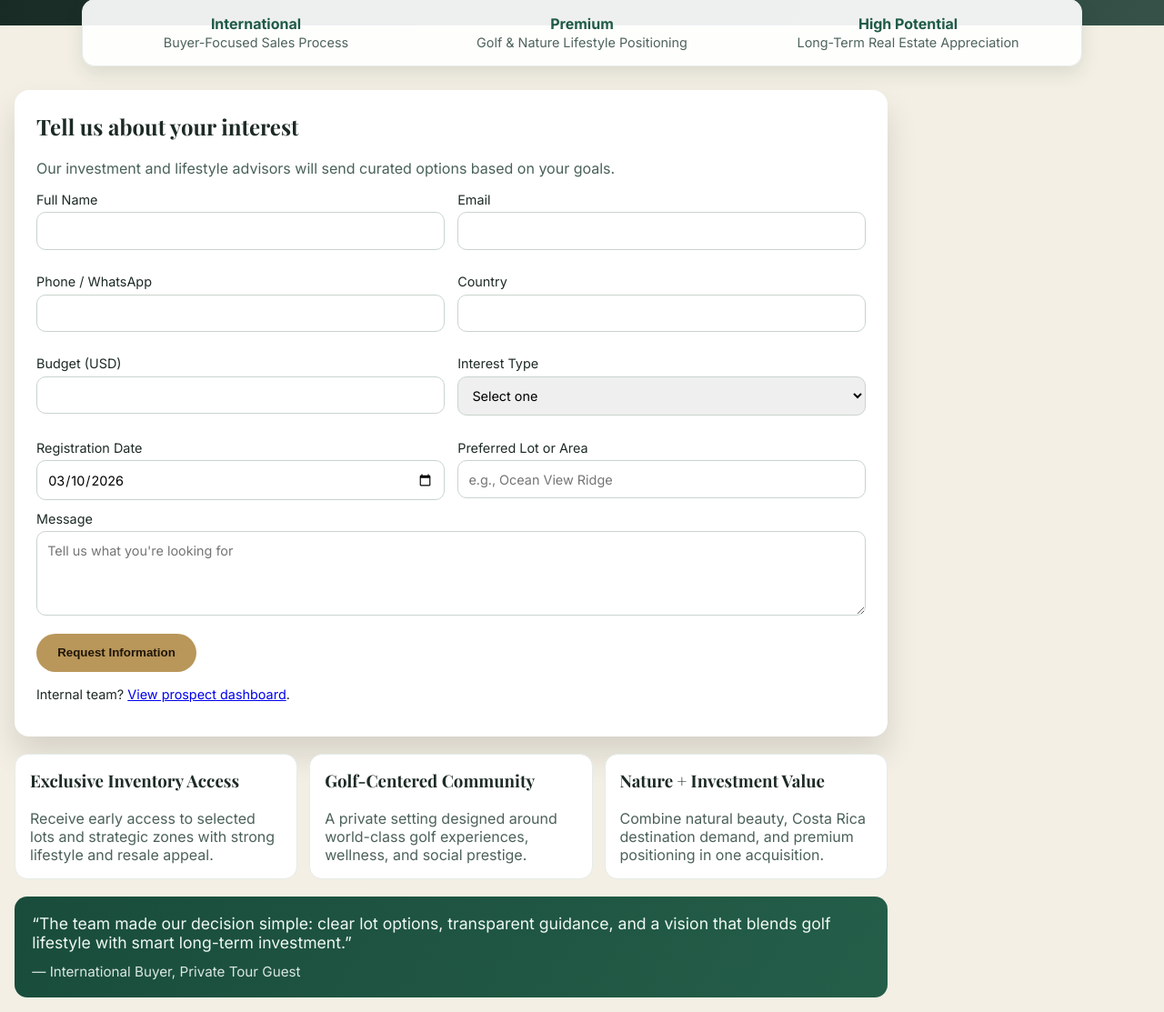
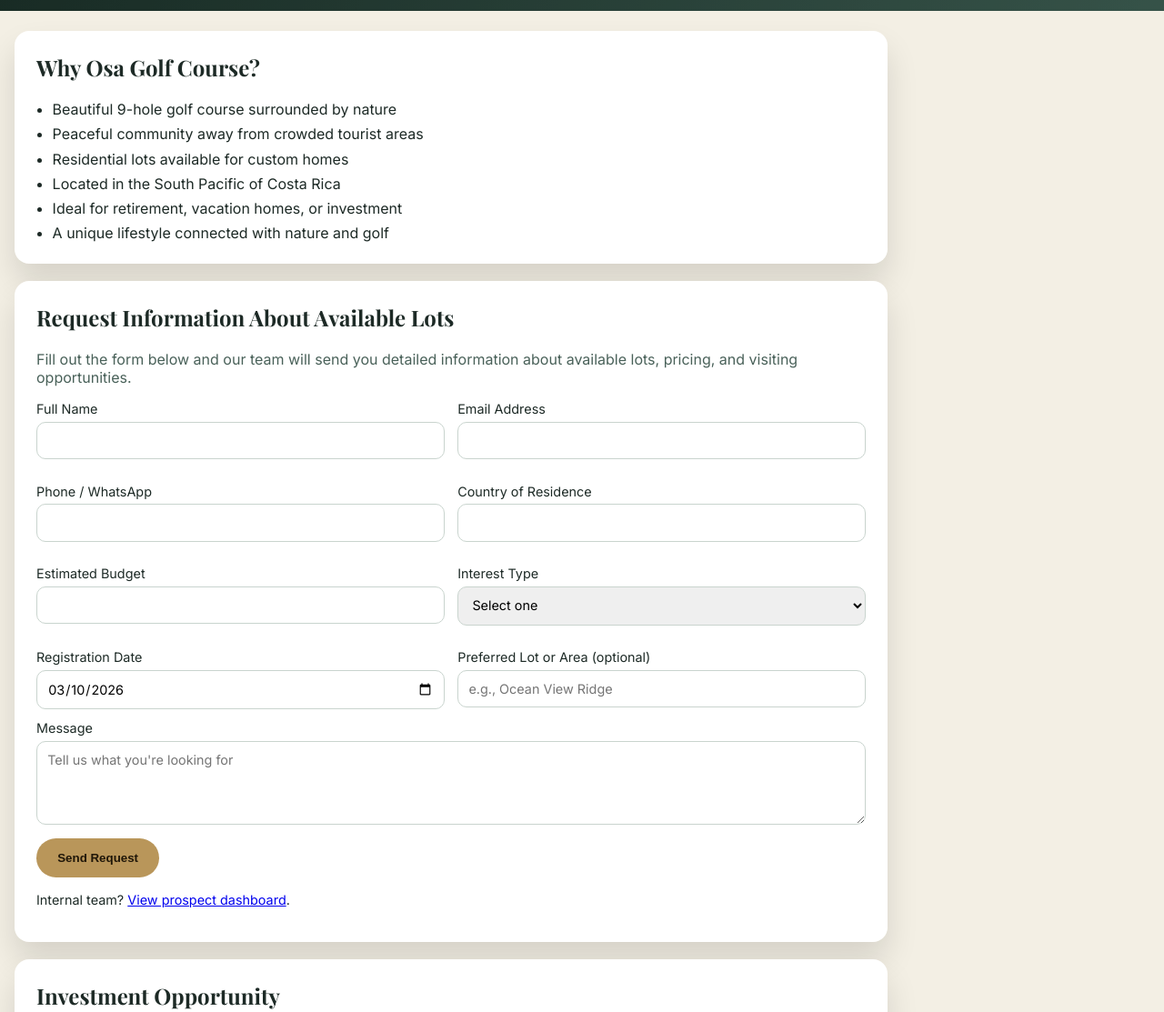
Before and after one commit to kennarias-cpu/codex-test, a Python web app: template templates/index.html in a window 1280 px wide. Shown: the part 580-1693 px from the top of the page at 91% size. Run offline with Jinja, Linux system fonts and the light colour scheme; the template is opened without the code that fills it, so the values that code supplies are empty; grey boxes are pictures that could not be loaded.

Commit message:
Align landing copy and follow-up messaging for sales conversion

```diff
--- a/static/script.js
+++ b/static/script.js
@@ -21,15 +21,13 @@ form?.addEventListener('submit', async (event) => {
 
     const result = await response.json();
     feedback.className = response.ok ? 'feedback success' : 'feedback error';
+    feedback.textContent = result.message;
 
-    if (response.ok && result.classification) {
-      feedback.textContent = `${result.message} Priority status: ${result.classification}.`;
+    if (response.ok) {
       form.reset();
       if (registrationDateField) {
         registrationDateField.value = new Date().toISOString().slice(0, 10);
       }
-    } else {
-      feedback.textContent = result.message;
     }
   } catch (error) {
     feedback.className = 'feedback error';
--- a/static/styles.css
+++ b/static/styles.css
@@ -18,7 +18,7 @@ body {
 
 .hero {
   position: relative;
-  min-height: 76vh;
+  min-height: 74vh;
   display: flex;
   align-items: center;
   justify-content: center;
@@ -30,18 +30,13 @@ body {
 }
 
 .overlay { position: absolute; inset: 0; background: rgba(5, 20, 14, 0.28); }
-
 .hero-content { position: relative; max-width: 980px; color: var(--white); }
-
 .eyebrow { letter-spacing: 0.1em; text-transform: uppercase; font-size: 0.78rem; margin-bottom: 0.8rem; }
 
 h1, h2, h3 { font-family: 'Playfair Display', serif; margin-top: 0; }
-
 h1 { font-size: clamp(2rem, 4vw, 3.5rem); line-height: 1.2; }
-
-.subtitle { max-width: 760px; margin: 1rem auto 2rem; font-size: 1.08rem; }
-
-.hero-actions { display: flex; justify-content: center; gap: 0.7rem; flex-wrap: wrap; }
+.subtitle { max-width: 760px; margin: 1rem auto; font-size: 1.08rem; }
+.hero-description { max-width: 900px; margin: 0 auto 1.8rem; line-height: 1.65; }
 
 .cta-button,
 button[type='submit'] {
@@ -56,48 +51,11 @@ button[type='submit'] {
   cursor: pointer;
 }
 
-.ghost {
-  background: transparent;
-  border: 1px solid #e4d0a8;
-  color: #f6ead5;
-}
-
-.trust-strip {
-  margin-top: 1.2rem;
-  display: flex;
-  justify-content: center;
-  gap: 1rem;
-  flex-wrap: wrap;
-  font-size: 0.92rem;
-  opacity: 0.95;
-}
-
-.stats-band {
-  margin: -1.8rem auto 0;
-  width: min(1100px, calc(100% - 2rem));
-  background: #ffffffeb;
-  border: 1px solid #e6ece8;
-  border-radius: 14px;
-  display: grid;
-  grid-template-columns: repeat(3, 1fr);
-  gap: 0.6rem;
-  padding: 1rem;
-  position: relative;
-  z-index: 2;
-  box-shadow: 0 8px 20px rgba(16, 44, 34, 0.1);
-}
-
-.stats-band article { text-align: center; }
-.stats-band strong { display: block; color: var(--forest); }
-.stats-band span { color: #4e635b; font-size: 0.9rem; }
-
-button[type='submit'] { margin-top: 0.3rem; }
-
 .content-wrapper {
   display: grid;
   gap: 1.2rem;
   justify-content: center;
-  padding: 1.6rem 1rem 2.2rem;
+  padding: 1.4rem 1rem 2.2rem;
 }
 
 .card {
@@ -108,10 +66,15 @@ button[type='submit'] { margin-top: 0.3rem; }
   padding: 1.5rem;
 }
 
+.benefit-list {
+  margin: 0;
+  padding-left: 1.1rem;
+  display: grid;
+  gap: 0.45rem;
+}
+
 .section-description { margin-bottom: 1rem; color: #496159; }
-
 .grid { display: grid; grid-template-columns: repeat(2, minmax(0, 1fr)); gap: 0.9rem; }
-
 label { display: block; font-size: 0.9rem; margin-bottom: 0.75rem; }
 
 input, select, textarea {
@@ -119,39 +82,12 @@ input, select, textarea {
 }
 
 textarea { resize: vertical; }
-
-.feedback { margin-top: 1rem; padding: 0.85rem; border-radius: 10px; display: none; }
+.feedback { margin-top: 1rem; padding: 0.85rem; border-radius: 10px; display: none; white-space: pre-line; }
 .feedback.success { display: block; background: #e3f5ea; color: #0f4b2f; }
 .feedback.error { display: block; background: #ffe5e5; color: #842029; }
-
 .admin-link { margin-top: 1rem; font-size: 0.9rem; }
 
-.insight-grid {
-  width: min(960px, 100%);
-  display: grid;
-  grid-template-columns: repeat(3, 1fr);
-  gap: 0.8rem;
-}
-
-.insight-card {
-  background: #fff;
-  border: 1px solid #e5ece8;
-  border-radius: 14px;
-  padding: 1rem;
-}
-
-.insight-card p { color: #4c6159; margin: 0; }
-
-.testimonial-card {
-  width: min(960px, 100%);
-  background: linear-gradient(120deg, #194c3b, #245e49);
-  color: #eff8f2;
-  border-radius: 14px;
-  padding: 1.2rem;
-}
-
-.testimonial-card blockquote { margin: 0 0 0.7rem; font-size: 1.1rem; }
-.testimonial-card p { margin: 0; font-size: 0.95rem; opacity: 0.9; }
+.investment-card p { color: #435850; line-height: 1.6; }
 
 .conversion-band {
   width: min(960px, 100%);
@@ -174,17 +110,16 @@ textarea { resize: vertical; }
 .conversion-band p,
 .conversion-band a { position: relative; z-index: 1; }
 
+/* Admin */
 .golf-bg {
   background:
     linear-gradient(180deg, rgba(241, 247, 243, 0.96), rgba(241, 247, 243, 0.96)),
     url('https://images.unsplash.com/photo-1510972527921-ce03766a1cf1?auto=format&fit=crop&w=1920&q=80') center/cover fixed;
 }
-
 .dashboard-container { padding: 1.2rem; }
 .dashboard-header { display: flex; justify-content: space-between; align-items: center; gap: 1rem; flex-wrap: wrap; }
 .header-actions { display: flex; gap: 0.6rem; }
 .secondary { background: var(--forest); color: var(--white); }
-
 .filters {
   margin-top: 1rem;
   display: grid;
@@ -195,11 +130,9 @@ textarea { resize: vertical; }
   border-radius: 12px;
   padding: 0.8rem;
 }
-
 .filter-actions { display: flex; align-items: end; gap: 0.6rem; margin-bottom: 0.75rem; }
 .text-link { color: var(--forest); font-weight: 600; text-decoration: none; }
 .hint { margin: 0.8rem 0; color: #294a3d; font-size: 0.9rem; }
-
 .table-wrapper { margin-top: 0.5rem; overflow-x: auto; background: var(--white); border-radius: 12px; box-shadow: 0 8px 18px rgba(0, 0, 0, 0.08); }
 table { width: 100%; border-collapse: collapse; min-width: 1100px; }
 th, td { border-bottom: 1px solid #edf0ee; text-align: left; padding: 0.75rem; vertical-align: top; font-size: 0.9rem; }
@@ -210,9 +143,8 @@ th { background: #f0f4f1; }
 .badge.cold { background: #d9ecff; color: #004079; }
 
 @media (max-width: 960px) {
-  .filters, .insight-grid { grid-template-columns: 1fr; }
+  .filters { grid-template-columns: 1fr; }
   .filter-actions { align-items: center; }
-  .stats-band { grid-template-columns: 1fr; }
 }
 
 @media (max-width: 760px) {
--- a/templates/index.html
+++ b/templates/index.html
@@ -15,79 +15,65 @@
     <div class="overlay"></div>
     <div class="hero-content">
       <p class="eyebrow">Costa Rica • Private Golf & Residential Community</p>
-      <h1>Discover Golf Lifestyle and Investment Opportunities at Osa Golf Course</h1>
-      <p class="subtitle">Secure your place in a premium destination where championship-level golf, preserved nature, and high-value real estate create long-term growth potential.</p>
-      <div class="hero-actions">
-        <a href="#lead-form" class="cta-button">Request Information</a>
-        <a href="#investment-highlights" class="cta-button ghost">View Investment Highlights</a>
-      </div>
-      <div class="trust-strip">
-        <span>✓ Personalized advisory</span>
-        <span>✓ International buyer support</span>
-        <span>✓ Private tours available</span>
-      </div>
+      <h1>Discover the Golf Lifestyle in Costa Rica</h1>
+      <p class="subtitle">Exclusive residential lots surrounded by nature and a beautiful golf course in the South Pacific of Costa Rica.</p>
+      <p class="hero-description">Osa Golf Course offers a unique opportunity to own property inside a peaceful golf community surrounded by tropical rainforest, fresh air, and incredible natural beauty. Whether you are looking for a lifestyle change, retirement property, or investment opportunity, Osa Golf Course is a place where nature and golf meet.</p>
+      <a href="#lead-form" class="cta-button">Request Information</a>
     </div>
   </header>
 
-  <section class="stats-band">
-    <article><strong>International</strong><span>Buyer-Focused Sales Process</span></article>
-    <article><strong>Premium</strong><span>Golf & Nature Lifestyle Positioning</span></article>
-    <article><strong>High Potential</strong><span>Long-Term Real Estate Appreciation</span></article>
-  </section>
+  <main class="content-wrapper">
+    <section class="card benefits-card" id="benefits">
+      <h2>Why Osa Golf Course?</h2>
+      <ul class="benefit-list">
+        <li>Beautiful 9-hole golf course surrounded by nature</li>
+        <li>Peaceful community away from crowded tourist areas</li>
+        <li>Residential lots available for custom homes</li>
+        <li>Located in the South Pacific of Costa Rica</li>
+        <li>Ideal for retirement, vacation homes, or investment</li>
+        <li>A unique lifestyle connected with nature and golf</li>
+      </ul>
+    </section>
 
-  <main class="content-wrapper">
     <section class="card" id="lead-form">
-      <h2>Tell us about your interest</h2>
-      <p class="section-description">Our investment and lifestyle advisors will send curated options based on your goals.</p>
+      <h2>Request Information About Available Lots</h2>
+      <p class="section-description">Fill out the form below and our team will send you detailed information about available lots, pricing, and visiting opportunities.</p>
       <form id="prospectForm">
         <div class="grid">
           <label>Full Name<input type="text" name="full_name" required /></label>
-          <label>Email<input type="email" name="email" required /></label>
+          <label>Email Address<input type="email" name="email" required /></label>
           <label>Phone / WhatsApp<input type="text" name="phone_whatsapp" required /></label>
-          <label>Country<input type="text" name="country" required /></label>
-          <label>Budget (USD)<input type="number" name="budget" min="1000" step="1000" required /></label>
+          <label>Country of Residence<input type="text" name="country" required /></label>
+          <label>Estimated Budget<input type="number" name="budget" min="1000" step="1000" required /></label>
           <label>Interest Type
             <select name="interest_type" required>
               <option value="">Select one</option>
-              <option>Lot Purchase</option><option>Golf Membership</option><option>Golf Visit</option><option>Investment Opportunity</option>
+              <option>Residential Lot Purchase</option>
+              <option>Golf Membership</option>
+              <option>Property Investment</option>
+              <option>Schedule a Visit</option>
             </select>
           </label>
           <label>Registration Date<input type="date" name="registration_date" /></label>
-          <label>Preferred Lot or Area<input type="text" name="preferred_lot_area" placeholder="e.g., Ocean View Ridge" /></label>
+          <label>Preferred Lot or Area (optional)<input type="text" name="preferred_lot_area" placeholder="e.g., Ocean View Ridge" /></label>
         </div>
         <label>Message<textarea name="message" rows="4" placeholder="Tell us what you're looking for"></textarea></label>
-        <button type="submit">Request Information</button>
+        <button type="submit">Send Request</button>
       </form>
       <div id="feedback" class="feedback" aria-live="polite"></div>
       <p class="admin-link">Internal team? <a href="/admin">View prospect dashboard</a>.</p>
     </section>
 
-    <section id="investment-highlights" class="insight-grid">
-      <article class="insight-card">
-        <h3>Exclusive Inventory Access</h3>
-        <p>Receive early access to selected lots and strategic zones with strong lifestyle and resale appeal.</p>
-      </article>
-      <article class="insight-card">
-        <h3>Golf-Centered Community</h3>
-        <p>A private setting designed around world-class golf experiences, wellness, and social prestige.</p>
-      </article>
-      <article class="insight-card">
-        <h3>Nature + Investment Value</h3>
-        <p>Combine natural beauty, Costa Rica destination demand, and premium positioning in one acquisition.</p>
-      </article>
-    </section>
-
-    <section class="testimonial-card">
-      <blockquote>
-        “The team made our decision simple: clear lot options, transparent guidance, and a vision that blends golf lifestyle with smart long-term investment.”
-      </blockquote>
-      <p>— International Buyer, Private Tour Guest</p>
+    <section class="card investment-card" id="investment">
+      <h2>Investment Opportunity</h2>
+      <p>Costa Rica continues to be one of the most attractive destinations for real estate investment in Latin America. With its political stability, natural beauty, and growing international interest, properties located in nature-oriented communities offer strong long-term value.</p>
+      <p>Owning a lot at Osa Golf Course allows you to enjoy both lifestyle and investment potential in one of the most unique regions of the country.</p>
     </section>
 
     <section class="conversion-band">
-      <h3>Book your private consultation and site visit</h3>
-      <p>Tell us your profile today and get a personalized proposal with recommended lots, membership options, and next steps.</p>
-      <a href="#lead-form" class="cta-button">Request Information</a>
+      <h3>Discover Available Lots Today</h3>
+      <p>Experience nature, golf, and investment opportunities in one place.</p>
+      <a href="#lead-form" class="cta-button">Get Lot Information</a>
     </section>
   </main>
 
```
Also changed, not shown: app.py (+74 -73 lines), README.md.
